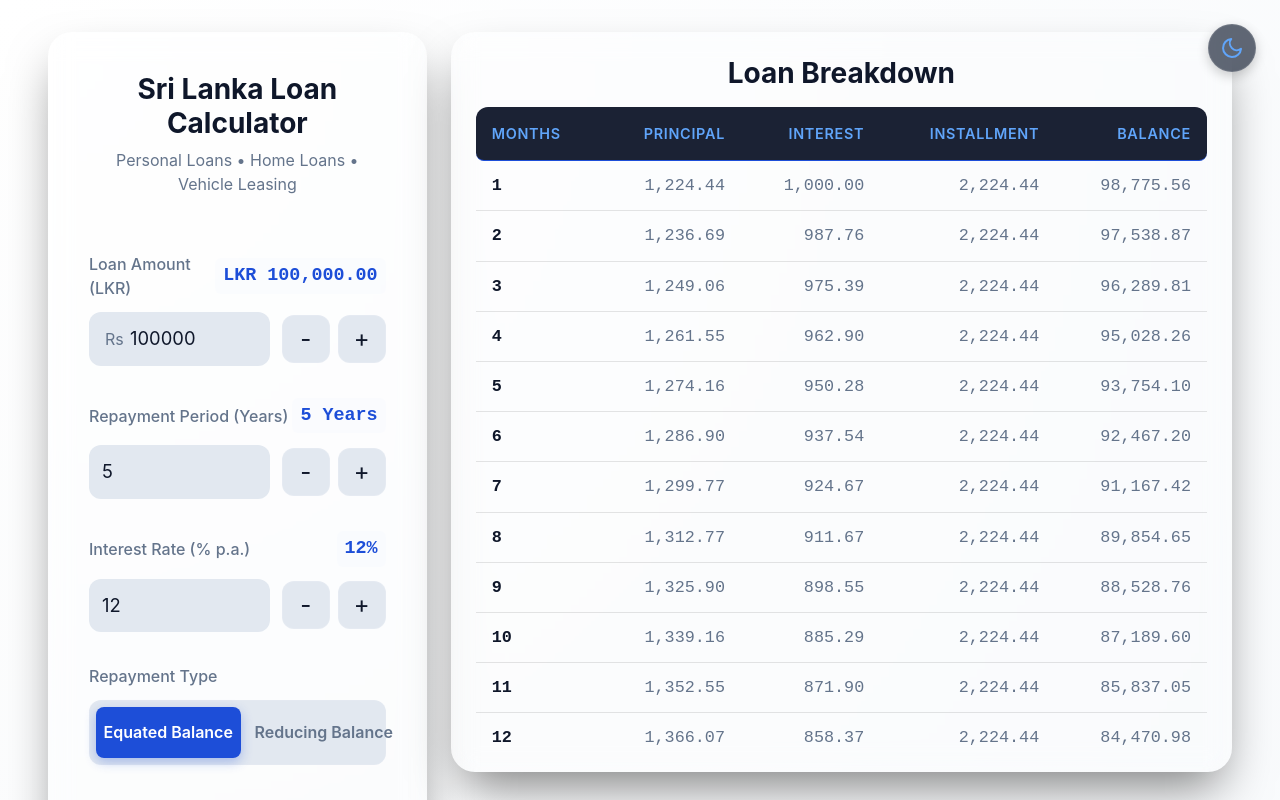
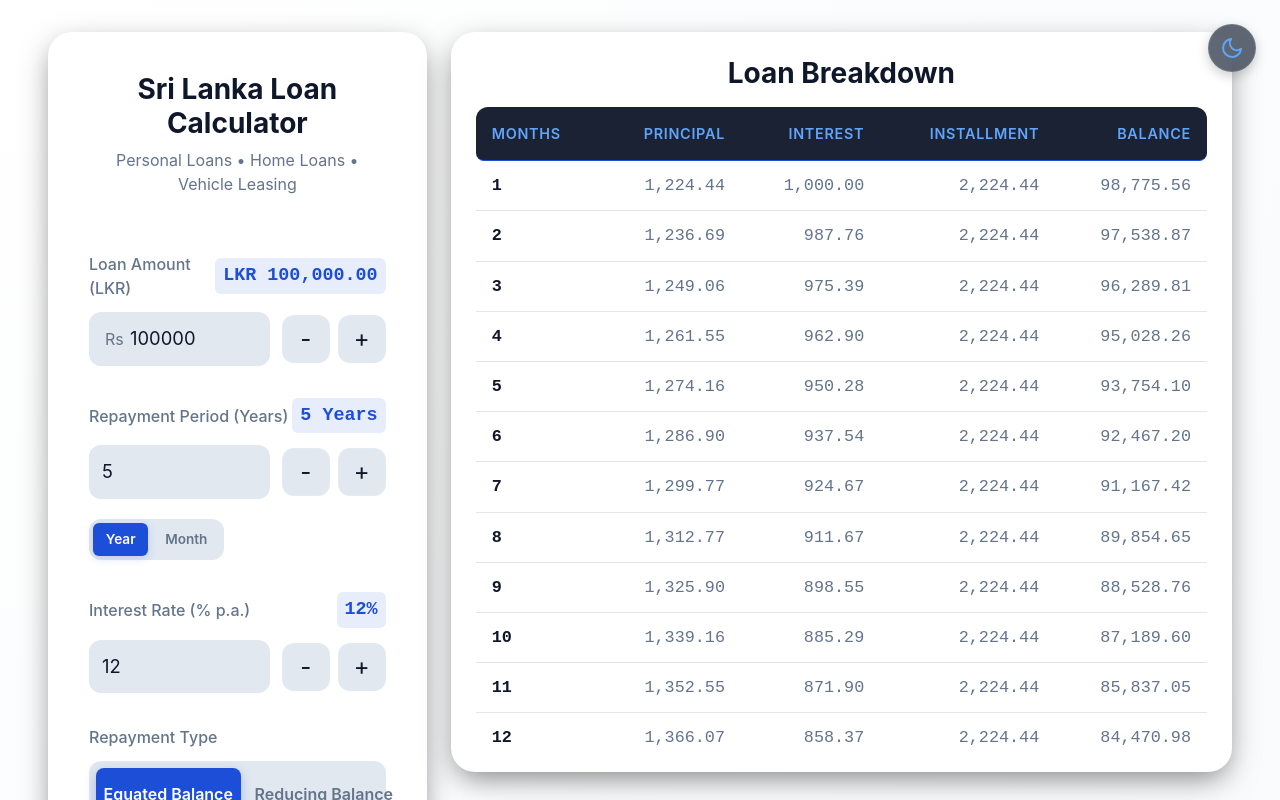
Before and after one commit to dushyanthkandiah/srilanka-bank-loan-calculator, a Next.js app: page / in a window 1280 px wide. Shown: the top 800 px of the page. Built offline with nearby package versions, Linux system fonts and the light colour scheme.

Commit message:
added repayment period

```diff
--- a/src/app/components/BreakdownTable.module.css
+++ b/src/app/components/BreakdownTable.module.css
@@ -1,12 +1,10 @@
 .card {
-    background: var(--card-background);
-    backdrop-filter: blur(12px);
-    -webkit-backdrop-filter: blur(12px);
+    background: var(--surface);
     border: 1px solid rgba(255, 255, 255, 0.1);
     border-radius: 24px;
     padding: 1.5rem;
     /* Slightly less padding than calculator to save space */
-    box-shadow: 0 25px 50px -12px rgba(0, 0, 0, 0.5);
+    box-shadow: 0 10px 30px -5px rgba(0, 0, 0, 0.5);
     display: flex;
     flex-direction: column;
 }
--- a/src/app/components/Calculator.module.css
+++ b/src/app/components/Calculator.module.css
@@ -14,16 +14,14 @@
 }
 
 .card {
-    background: var(--card-background);
+    background: var(--surface);
     /* Fallback/Dark default */
-    backdrop-filter: blur(12px);
-    -webkit-backdrop-filter: blur(12px);
     border: 1px solid rgba(255, 255, 255, 0.1);
     border-radius: 24px;
     padding: 2.5rem;
     width: 100%;
     max-width: 500px;
-    box-shadow: 0 25px 50px -12px rgba(0, 0, 0, 0.5);
+    box-shadow: 0 10px 30px -5px rgba(0, 0, 0, 0.5);
     display: flex;
     flex-direction: column;
     gap: 2rem;
@@ -78,9 +76,10 @@
     font-size: 1.15rem;
     color: var(--primary);
     font-weight: 600;
-    background: rgba(237, 244, 255, 0.178);
+    background: var(--value-display-bg);
     padding: 0.25rem 0.5rem;
     border-radius: 6px;
+    box-shadow: var(--value-display-shadow);
 }
 
 .inputWrapper {
@@ -184,12 +183,13 @@
 }
 
 .resultSection {
-    background: rgba(237, 244, 255, 0.178);
+    background: var(--result-section-bg);
     padding: 1.5rem;
     border-radius: var(--radius);
     text-align: center;
     margin-top: 1rem;
-    border: 1px solid rgba(255, 255, 255, 0.05);
+    border: none;
+    box-shadow: var(--result-section-shadow);
 }
 
 .resultLabel {
@@ -285,3 +285,36 @@
 .adjustBtn:active {
     transform: translateY(0);
 }
+
+.periodToggleGroup {
+    display: flex;
+    background: var(--surface-highlight);
+    border-radius: var(--radius);
+    padding: 0.25rem;
+    gap: 0.25rem;
+    width: fit-content;
+    margin-top: 0.5rem;
+}
+
+.periodToggleBtn {
+    border: none;
+    background: transparent;
+    color: var(--text-muted);
+    padding: 0.4rem 0.8rem;
+    border-radius: calc(var(--radius) - 6px);
+    font-size: 0.85rem;
+    font-weight: 600;
+    cursor: pointer;
+    transition: all 0.2s;
+}
+
+.periodToggleBtnActive {
+    background: var(--primary);
+    color: var(--on-primary);
+    box-shadow: 0 2px 8px rgba(var(--primary-rgb), 0.2);
+}
+
+.periodToggleBtn:hover:not(.periodToggleBtnActive) {
+    background: rgba(255, 255, 255, 0.05);
+    color: var(--foreground);
+}
--- a/src/app/components/Calculator.tsx
+++ b/src/app/components/Calculator.tsx
@@ -1,6 +1,6 @@
 "use client";
 
-import React, { useRef, useEffect } from "react";
+import React, { useRef, useEffect, useState } from "react";
 import styles from "./Calculator.module.css";
 
 interface CalculatorProps {
@@ -35,6 +35,7 @@ const Calculator: React.FC<CalculatorProps> = ({
     setRepaymentType,
 }) => {
     const timerRef = useRef<NodeJS.Timeout | null>(null);
+    const [periodUnit, setPeriodUnit] = useState<'Year' | 'Month'>('Year');
 
     useEffect(() => {
         return () => {
@@ -83,13 +84,28 @@ const Calculator: React.FC<CalculatorProps> = ({
     };
 
     const handleIncrementYears = () => {
-        setYears(prev => (prev ?? 0) + 1);
+        setYears(prev => {
+            const current = prev ?? 0;
+            if (periodUnit === 'Year') {
+                return current + 1;
+            } else {
+                // Increment by 1 month (1/12 year)
+                return current + (1/12);
+            }
+        });
     };
 
     const handleDecrementYears = () => {
         setYears(prev => {
-            const next = (prev ?? 0) - 1;
-            return next >= MIN_YEARS ? next : MIN_YEARS;
+            const current = prev ?? 0;
+            if (periodUnit === 'Year') {
+                const next = current - 1;
+                return next >= MIN_YEARS ? next : MIN_YEARS;
+            } else {
+                const next = current - (1/12);
+                // Ensure at least 1 month
+                return next >= (1/12) ? next : (1/12);
+            }
         });
     };
 
@@ -153,7 +169,19 @@ const Calculator: React.FC<CalculatorProps> = ({
             return;
         }
         const val = Number(e.target.value);
-        setYears(val);
+        if (periodUnit === 'Year') {
+            setYears(val);
+        } else {
+            setYears(val / 12);
+        }
+    };
+
+    const togglePeriodUnit = (unit: 'Year' | 'Month') => {
+        if (unit === periodUnit) return;
+        setPeriodUnit(unit);
+        if (unit === 'Year') {
+            setYears(prev => prev ? Math.round(prev) : null);
+        }
     };
 
     return (
@@ -207,14 +235,16 @@ const Calculator: React.FC<CalculatorProps> = ({
             {/* Repayment Period */}
             <div className={styles.inputGroup}>
                 <div className={styles.labelRow}>
-                    <label className={styles.label}>Repayment Period (Years)</label>
-                    <span className={styles.valueDisplay}>{years} Years</span>
+                    <label className={styles.label}>Repayment Period ({periodUnit === 'Year' ? 'Years' : 'Months'})</label>
+                    <span className={styles.valueDisplay}>
+                        {periodUnit === 'Year' ? (years ?? 0) : Math.round((years ?? 0) * 12)} {periodUnit}s
+                    </span>
                 </div>
                 <div className={styles.inputRowWithButtons}>
                     <div className={styles.inputWrapper}>
                         <input
                             type="number"
-                            value={years ?? ""}
+                            value={periodUnit === 'Year' ? (years ?? "") : (years ? Math.round(years * 12) : "")}
                             onChange={handleYearsChange}
                             className={styles.numberInput}
                             min={MIN_YEARS}
@@ -227,7 +257,7 @@ const Calculator: React.FC<CalculatorProps> = ({
                             onPointerLeave={stopAdjusting}
                             className={styles.adjustBtn}
                             type="button"
-                            title="Decrease by 1 Year"
+                            title={`Decrease by 1 ${periodUnit}`}
                         >
                             -
                         </button>
@@ -237,11 +267,27 @@ const Calculator: React.FC<CalculatorProps> = ({
                             onPointerLeave={stopAdjusting}
                             className={styles.adjustBtn}
                             type="button"
-                            title="Increase by 1 Year"
+                            title={`Increase by 1 ${periodUnit}`}
                         >
                             +
                         </button>
                     </div>
+                </div>
+                <div className={styles.periodToggleGroup}>
+                    <button
+                        type="button"
+                        className={`${styles.periodToggleBtn} ${periodUnit === 'Year' ? styles.periodToggleBtnActive : ''}`}
+                        onClick={() => togglePeriodUnit('Year')}
+                    >
+                        Year
+                    </button>
+                    <button
+                        type="button"
+                        className={`${styles.periodToggleBtn} ${periodUnit === 'Month' ? styles.periodToggleBtnActive : ''}`}
+                        onClick={() => togglePeriodUnit('Month')}
+                    >
+                        Month
+                    </button>
                 </div>
             </div>
 
--- a/src/app/globals.css
+++ b/src/app/globals.css
@@ -12,6 +12,10 @@
   --radius: 12px;
   --border-color: rgba(255, 255, 255, 0.1);
   --table-header-text: var(--primary);
+  --result-section-bg: rgba(237, 244, 255, 0.08);
+  --result-section-shadow: none;
+  --value-display-bg: rgba(237, 244, 255, 0.08);
+  --value-display-shadow: none;
 }
 
 .light {
@@ -27,6 +31,10 @@
   --text-muted: #64748b;
   --border-color: rgba(0, 0, 0, 0.1);
   --table-header-text: #60a5fa;
+  --result-section-bg: rgba(29, 78, 216, 0.1);
+  --result-section-shadow: none;
+  --value-display-bg: rgba(29, 78, 216, 0.1);
+  --value-display-shadow: none;
 }
 
 * {
```
